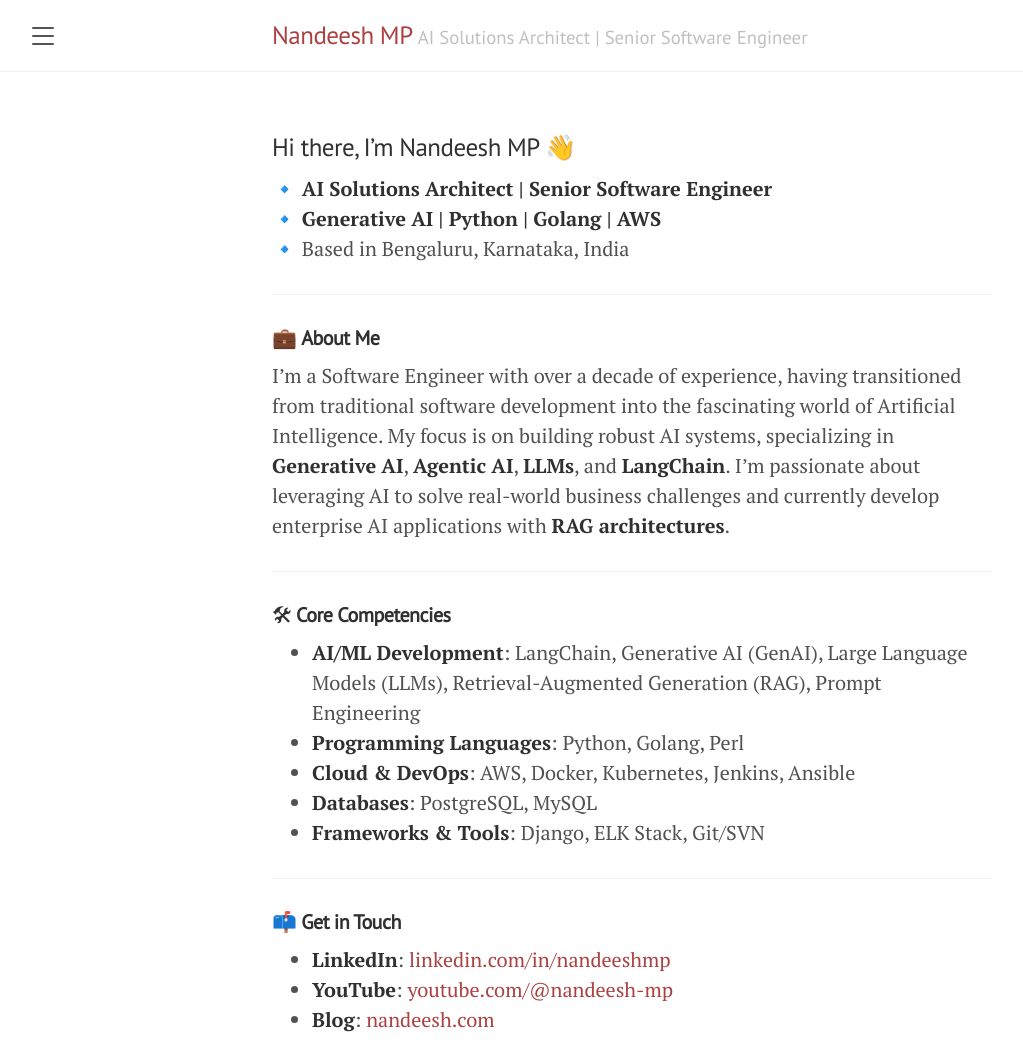
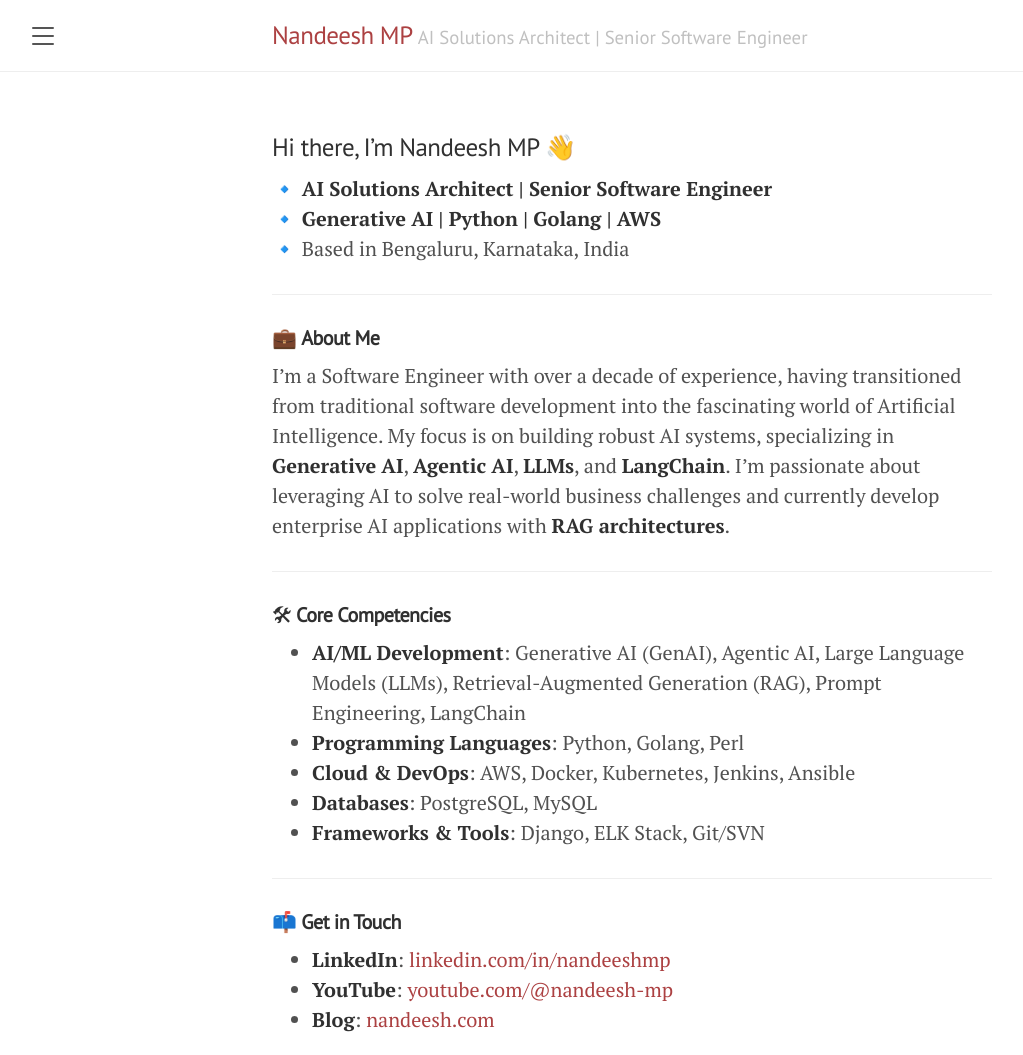
Before and after one commit to nandeeshmp/nandeeshmp.github.io, a Jekyll site: the page built from about.md, in a window 1280 px wide. Shown: the whole page, without its empty margins (8-1031 px from the left). Built offline with Jekyll 4.4.1, drawn with Linux system fonts in a browser that asks for light colours.

```diff
--- a/about.md
+++ b/about.md
@@ -17,7 +17,7 @@ I'm a Software Engineer with over a decade of experience, having transitioned fr
 ---
 
 #### 🛠 **Core Competencies**
-- **AI/ML Development**: LangChain, Generative AI (GenAI), Large Language Models (LLMs), Retrieval-Augmented Generation (RAG), Prompt Engineering
+- **AI/ML Development**: Generative AI (GenAI), Agentic AI, Large Language Models (LLMs), Retrieval-Augmented Generation (RAG), Prompt Engineering, LangChain
 - **Programming Languages**: Python, Golang, Perl
 - **Cloud & DevOps**: AWS, Docker, Kubernetes, Jenkins, Ansible
 - **Databases**: PostgreSQL, MySQL
```
Also changed, not shown: README.md.
